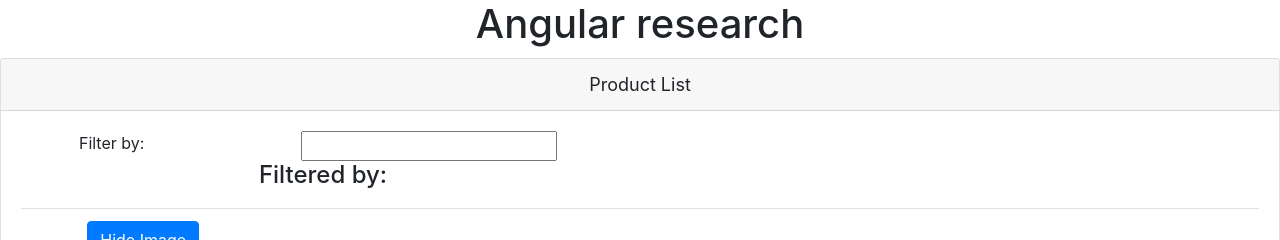
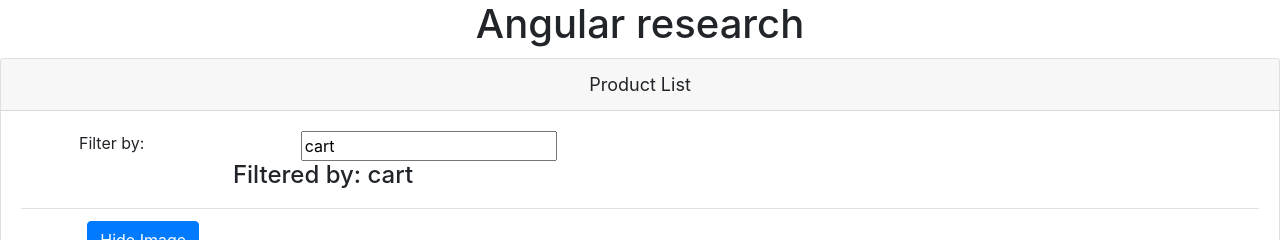
Before and after one commit to dennisvremanHAN/angular-research, an Angular app: page / in a window 1280 px wide. Shown: the top 240 px of the page. Built offline with nearby package versions, Linux system fonts and the light colour scheme.

Commit message:
Handeling search input

```diff
--- a/src/app/app.module.ts
+++ b/src/app/app.module.ts
@@ -1,6 +1,6 @@
 import { BrowserModule } from '@angular/platform-browser';
 import { NgModule } from '@angular/core';
-
+import { FormsModule } from '@angular/forms';
 import { AppComponent } from './app.component';
 import { ProductListComponent } from './products/product-list.component';
 
@@ -10,7 +10,8 @@
     ProductListComponent
   ],
   imports: [
-    BrowserModule
+    BrowserModule,
+    FormsModule
   ],
   bootstrap: [AppComponent]
 })
--- a/src/app/products/product-list.component.html
+++ b/src/app/products/product-list.component.html
@@ -6,12 +6,13 @@
         <div class="row">
             <div class="col-md-2">Filter by: </div>
             <div class="col-md-4">
-                <input type="text">
+                <input type="text"
+                        [(ngModel)]='listFilter'>
             </div>
         </div>
         <div class="row">
             <div class="col-md-6">
-                <h4>Filtered by: </h4>
+                <h4>Filtered by: {{listFilter}}</h4>
             </div>
         </div>
         <div class="table-responsive">
--- a/src/app/products/product-list.component.ts
+++ b/src/app/products/product-list.component.ts
@@ -9,6 +9,7 @@
     imageWidth: number = 50;
     imageMargin: number = 2;
     showImage: boolean = true;
+    listFilter: string = 'cart';
     products: any[] = [
         {
             "productId": 1,
```
